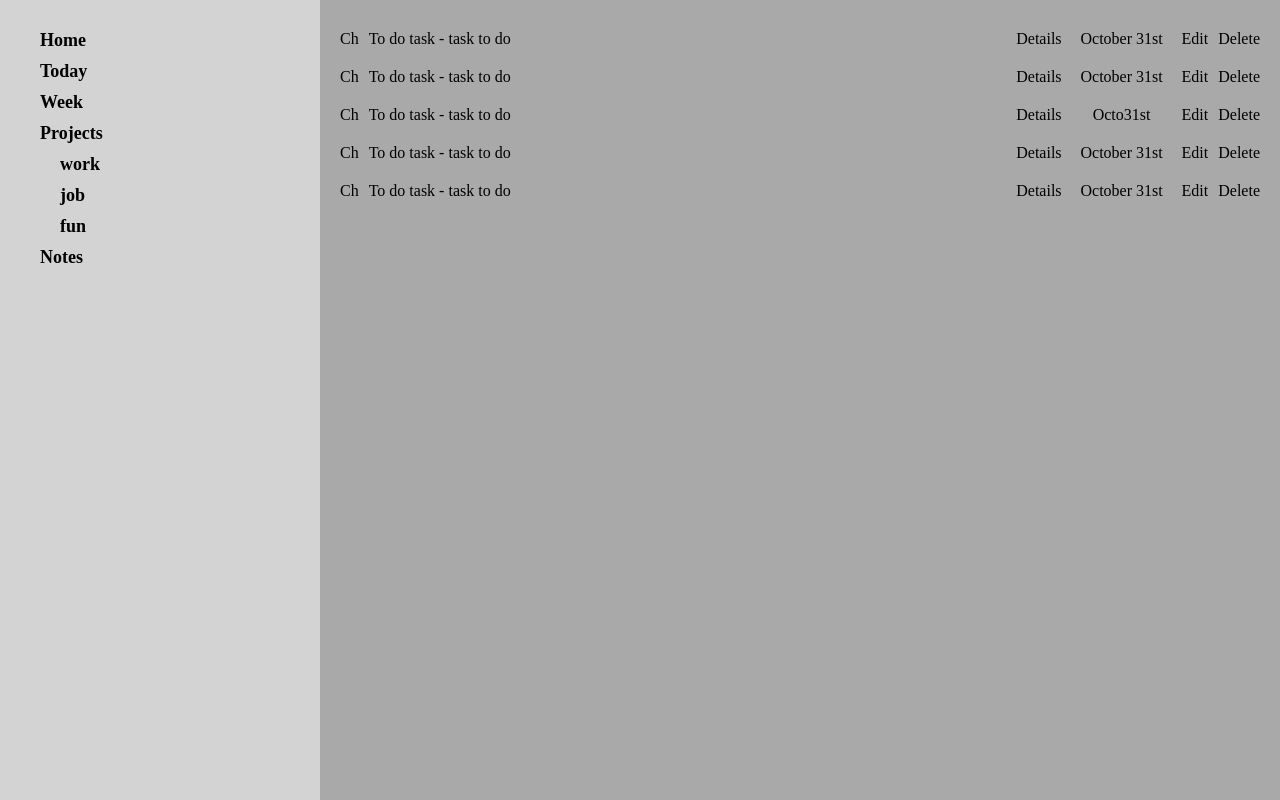
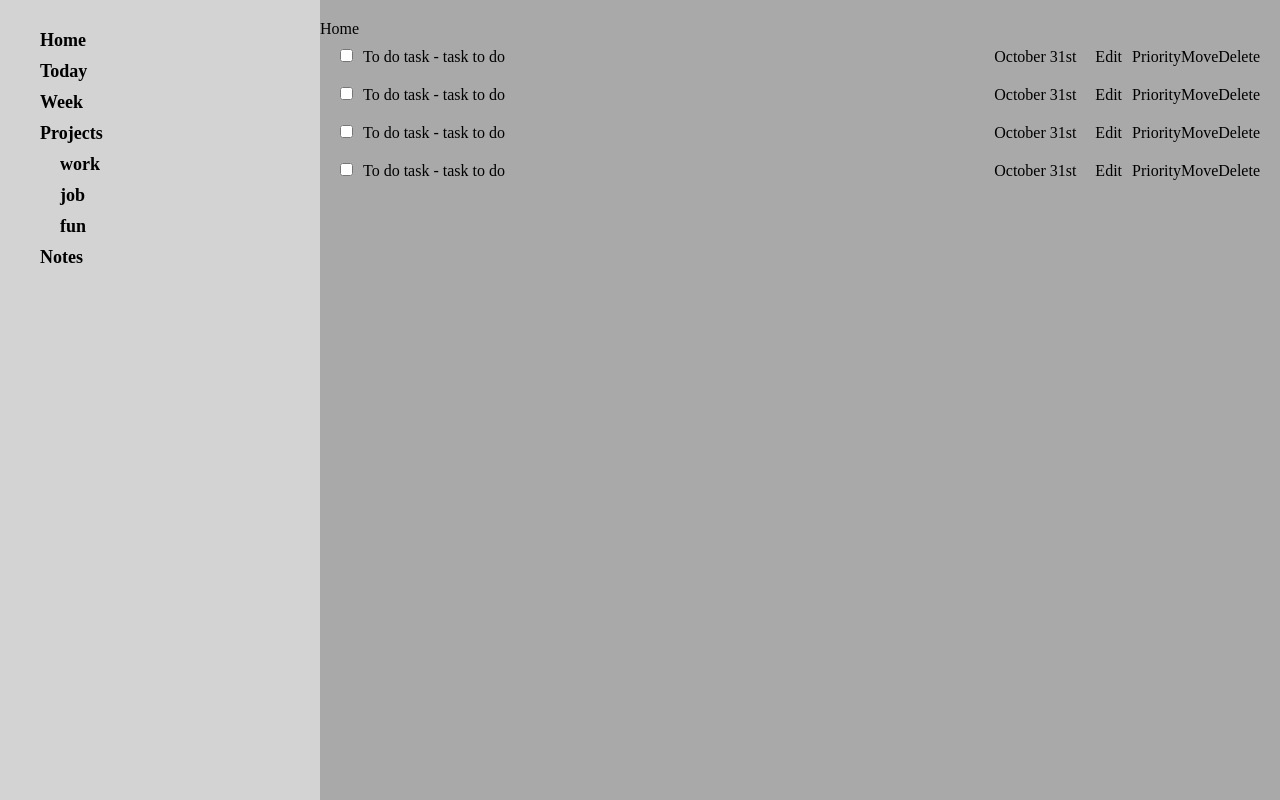
Before and after one commit to simonedeke/Odin-Todo, a website built with webpack: page src/index.html in a window 1280 px wide. Built offline with nearby package versions, Linux system fonts and the light colour scheme.

Commit message:
start modules

```diff
--- a/src/index.html
+++ b/src/index.html
@@ -21,44 +21,41 @@
         </ul>
       </nav>
       <div class="to-do-list">
+        <div class="current-selection-title">Home</div>
         <div class="to-do-item">
-            <div class="to-do-item__checked">Ch</div>
+          <div class="to-do-item__checked"><input type="checkbox"></div>
           <div class="to-do-item__title">To do task - task to do</div>
-            <div class="to-do-item__details">Details</div>
           <div class="to-do-item__due-date">October 31st</div>
           <div class="to-do-item__edit">Edit</div>
+          <div class="to-do-item__priority">Priority</div>
+          <div class="to-do-item__move-to-folder">Move</div>
           <div class="to-do-item__delete">Delete</div>
         </div>
         <div class="to-do-item">
-            <div class="to-do-item__checked">Ch</div>
+          <div class="to-do-item__checked"><input type="checkbox"></div>
           <div class="to-do-item__title">To do task - task to do</div>
-            <div class="to-do-item__details">Details</div>
           <div class="to-do-item__due-date">October 31st</div>
           <div class="to-do-item__edit">Edit</div>
+          <div class="to-do-item__priority">Priority</div>
+          <div class="to-do-item__move-to-folder">Move</div>
           <div class="to-do-item__delete">Delete</div>
         </div>
         <div class="to-do-item">
-            <div class="to-do-item__checked">Ch</div>
+          <div class="to-do-item__checked"><input type="checkbox"></div>
           <div class="to-do-item__title">To do task - task to do</div>
-            <div class="to-do-item__details">Details</div>
-            <div class="to-do-item__due-date">Octo31st</div>
+          <div class="to-do-item__due-date">October 31st</div>
           <div class="to-do-item__edit">Edit</div>
+          <div class="to-do-item__priority">Priority</div>
+          <div class="to-do-item__move-to-folder">Move</div>
           <div class="to-do-item__delete">Delete</div>
         </div>
         <div class="to-do-item">
-            <div class="to-do-item__checked">Ch</div>
+          <div class="to-do-item__checked"><input type="checkbox"></div>
           <div class="to-do-item__title">To do task - task to do</div>
-            <div class="to-do-item__details">Details</div>
           <div class="to-do-item__due-date">October 31st</div>
           <div class="to-do-item__edit">Edit</div>
-            <div class="to-do-item__delete">Delete</div>
-          </div>
-          <div class="to-do-item">
-            <div class="to-do-item__checked">Ch</div>
-            <div class="to-do-item__title">To do task - task to do</div>
-            <div class="to-do-item__details">Details</div>
-            <div class="to-do-item__due-date">October 31st</div>
-            <div class="to-do-item__edit">Edit</div>
+          <div class="to-do-item__priority">Priority</div>
+          <div class="to-do-item__move-to-folder">Move</div>
           <div class="to-do-item__delete">Delete</div>
         </div>
       </div>
--- a/src/index.js
+++ b/src/index.js
@@ -1,4 +1,5 @@
 import './style.css';
+import Task from './task.js';
 
 
 console.log("hello");
--- a/src/task.js
+++ b/src/task.js
@@ -1 +1,22 @@
-conole.log("hello");
+
+export function tdItemManager() {
+
+
+
+    function createToDo(title, description, dueDate, priority, project, complete) {
+        return {
+            title,
+            description,
+            dueDate,
+            priority,
+            project,
+            complete
+        }
+    }
+
+    function editToDo() {
+
+    }
+
+
+}
```
Also changed, not shown: dist/index.html. Lines whose indentation alone changed are shown as unchanged.
